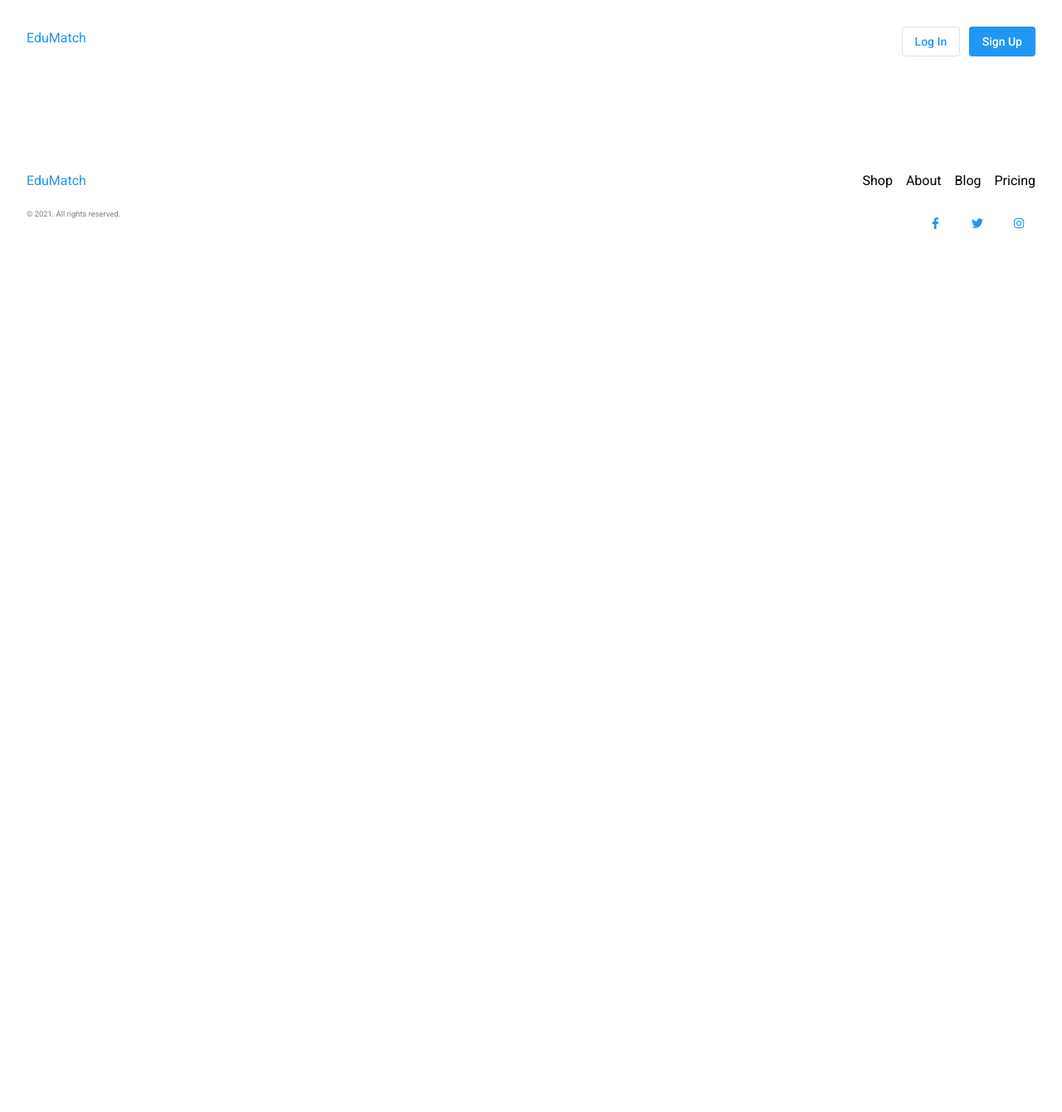
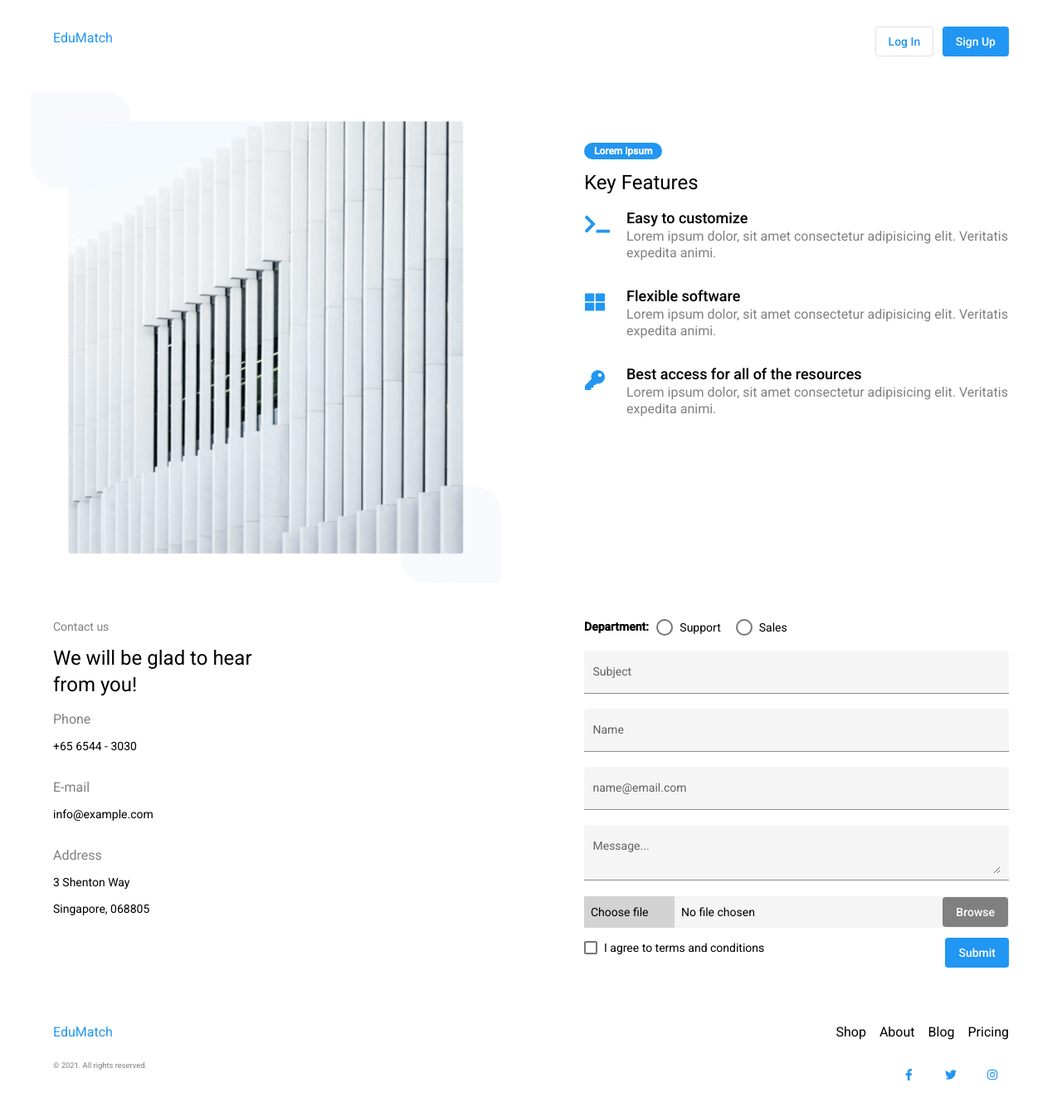
Before and after one commit to weekeat-tan/EduMatch, an Angular app: page /index in a window 1280 px wide. Shown: the top 1340 px of the page at 83% size. Before the commit the page ends 800 px from the top, so only its background shows below. Built offline with nearby package versions, Linux system fonts and the light colour scheme.

Commit message:
Completed EduMatch project

```diff
--- a/src/app/app.component.css
+++ b/src/app/app.component.css
@@ -18,8 +18,10 @@ h6 {
 }
 
 footer {
-    padding: 32px;
-    margin-top: 64px;
+    padding-left: 64px;
+    padding-right: 64px;
+    padding-top: 64px;
+    padding-bottom: 32px;
 }
 
 .content {
--- a/src/app/app.module.ts
+++ b/src/app/app.module.ts
@@ -4,12 +4,15 @@ import { BrowserModule } from '@angular/platform-browser';
 import { BrowserAnimationsModule } from '@angular/platform-browser/animations';
 import { HttpClientModule } from '@angular/common/http';
 
+import { MatBadgeModule } from '@angular/material/badge';
 import { MatButtonModule } from '@angular/material/button';
 import { MatCardModule } from '@angular/material/card';
+import { MatCheckboxModule } from '@angular/material/checkbox';
 import { MatFormFieldModule, MAT_FORM_FIELD_DEFAULT_OPTIONS } from '@angular/material/form-field';
 import { MatGridListModule } from '@angular/material/grid-list';
 import { MatIconModule } from '@angular/material/icon';
 import { MatInputModule } from '@angular/material/input';
+import { MatRadioModule } from '@angular/material/radio';
 import { MatToolbarModule } from '@angular/material/toolbar';
 
 import { FontAwesomeModule } from '@fortawesome/angular-fontawesome';
@@ -34,12 +37,15 @@ import { SignUpComponent } from './screens/sign-up/sign-up.component';
     BrowserAnimationsModule,
     FormsModule,
     HttpClientModule,
+    MatBadgeModule,
     MatButtonModule,
     MatCardModule,
+    MatCheckboxModule,
     MatFormFieldModule,
     MatGridListModule,
     MatIconModule,
     MatInputModule,
+    MatRadioModule,
     MatToolbarModule,
     FontAwesomeModule
   ],
--- a/src/app/routers/app-routing.module.ts
+++ b/src/app/routers/app-routing.module.ts
@@ -13,8 +13,7 @@ const routes: Routes = [
   },
   {
     path: 'index',
-    component: IndexComponent,
-    canActivate: [AuthGuard]
+    component: IndexComponent
   },
   {
     path: 'sign_in',
--- a/src/app/screens/index/index.component.css
+++ b/src/app/screens/index/index.component.css
@@ -1,15 +1,113 @@
 a {
     color: #2196F3;
     text-decoration: none;
+}
+
+h1 {
+    font-weight: bold;
+    margin-bottom: 42px;
 }
 
 h3 {
     font-weight: bold;
 }
 
+table {
+    border-spacing: 0;
+}
+
+#top-content .left-body {
+    text-align: center;
+}
+
+#bottom-content {
+    margin-top: 32px;
+}
+
+#top-content .right-body, #bottom-content .left-body, #bottom-content .right-body {
+    margin-left: 64px;
+    margin-right: 64px;
+}
+
+.feature-content, .contact-info {
+    margin-bottom: 30px;
+}
+
+.feature-content .feature-row {
+    vertical-align: top;
+}
+
+.feature-icon-container {
+    padding-top: 6px;
+    width: 48px;
+    font-size: 24px;
+}
+
+.feature-icon {
+    color: #2196F3;
+}
+
+.feature-title {
+    font-size: 18px;
+    font-weight: 500;
+}
+
+.feature-description, .contact-header {
+    font-size: 16px;
+    color: grey;
+}
+
+.mat-radio-button {
+    margin: 0px 12px 18px 6px;
+}
+
 #top-bar {
-    padding: 32px;
+    padding-top: 32px;
+    padding-bottom: 32px;
+    padding-left: 64px;
+    padding-right: 64px;
     display: flex;
     flex-direction: row;
     justify-content: space-between;
 }
+
+#landing-content {
+    padding: 16px;
+}
+
+#features-content {
+    margin-top: 64px;
+}
+
+#features-content #features-label {
+    background-color: #2196F3;
+    width: fit-content;
+    font-size: 12px;
+    padding-left: 12px;
+    padding-right: 12px;
+    color: white;
+    font-weight: bold;
+    border-radius: 12px;
+}
+
+@media screen and (min-width: 0px) and (max-width: 1024px) {
+    .vertical-divider {
+        width: 100%;
+    }
+
+    #building {
+        display: none;
+    }
+
+    #features-content {
+        margin-top: 0;
+    }
+
+    #bottom-content {
+        margin-top: 0;
+    }
+
+    #bottom-content .left-body, #bottom-content .right-body {
+        margin-top: 48px;
+    }
+}
--- a/src/app/screens/index/index.component.html
+++ b/src/app/screens/index/index.component.html
@@ -14,14 +14,157 @@
     </div>
 
     <div *ngIf="isLogin">
-        Welcome, {{userEmail}} ({{userId}})!
-
+        <span style="font-weight: bold;">Welcome</span>, {{userEmail}} [{{userId}}]
+        &nbsp;&nbsp;
         <button mat-stroked-button color="primary" (click)="signOut()">
             Log Out
         </button>
     </div>
 </div>
 
-<div>
+<div id="top-content">
+    <div class="vertical-divider left">
+        <div class="left-body">
+            <img id="building" src="../../assets/building.png" alt="HackerTrail" width="576px" height="600px" />
+        </div>
+    </div>
 
+    <div class="vertical-divider right">
+        <div class="right-body">
+
+            <div id="features-content">
+                <p id="features-label">Lorem ipsum</p>
+                <h1 class="mat-h1">Key Features</h1>
+
+                <table class="feature-content">
+                    <tr class="feature-row">
+                        <td class="feature-icon-container" rowspan="2">
+                            <fa-icon class="feature-icon" [icon]="faTerminal"></fa-icon>
+                        </td>
+                        <td class="feature-title">Easy to customize</td>
+                    </tr>
+                    <tr>
+                        <td class="feature-description">
+                            Lorem ipsum dolor, sit amet consectetur adipisicing elit.
+                            Veritatis expedita animi.
+                        </td>
+                    </tr>
+                </table>
+
+                <table class="feature-content">
+                    <tr class="feature-row">
+                        <td class="feature-icon-container" rowspan="2">
+                            <fa-icon class="feature-icon" [icon]="faThLarge"></fa-icon>
+                        </td>
+                        <td class="feature-title">Flexible software</td>
+                    </tr>
+                    <tr>
+                        <td class="feature-description">
+                            Lorem ipsum dolor, sit amet consectetur adipisicing elit.
+                            Veritatis expedita animi.
+                        </td>
+                    </tr>
+                </table>
+
+                <table class="feature-content">
+                    <tr class="feature-row">
+                        <td class="feature-icon-container" rowspan="2">
+                            <fa-icon class="feature-icon" [icon]="faKey"></fa-icon>
+                        </td>
+                        <td class="feature-title">Best access for all of the resources</td>
+                    </tr>
+                    <tr>
+                        <td class="feature-description">
+                            Lorem ipsum dolor, sit amet consectetur adipisicing elit.
+                            Veritatis expedita animi.
+                        </td>
+                    </tr>
+                </table>
+            </div>
+        </div>
+    </div>
 </div>
+
+<div style="clear: both;"></div>
+
+<div id="bottom-content">
+    <div class="vertical-divider left">
+        <div class="left-body">
+            <p style="color: grey;">Contact us</p>
+            <h1 class="mat-h1" style="width: 250px;">We will be glad to hear from you!</h1>
+
+            <p class="contact-header">Phone</p>
+            <p class="contact-info">+65 6544 - 3030</p>
+
+            <p class="contact-header">E-mail</p>
+            <p class="contact-info">info@example.com</p>
+
+            <p class="contact-header">Address</p>
+            <p>3 Shenton Way</p>
+            <p>Singapore, 068805</p>
+        </div>
+    </div>
+
+    <div class="vertical-divider right">
+        <div class="right-body">
+            <form id="contact-form" #contactForm="ngForm">
+                <div>
+                    <label style="font-weight: bold;">Department: </label>
+                    <mat-radio-group>
+                        <mat-radio-button value="support">Support</mat-radio-button>
+                        <mat-radio-button value="sales">Sales</mat-radio-button>
+                    </mat-radio-group>
+                </div>
+
+                <mat-form-field color="accent" appearance="fill" style='width: 100%;'>
+                    <mat-label>Subject</mat-label>
+                    <input id="subject" name="subject" type="text" matInput placeholder="Subject">
+                </mat-form-field>
+
+                <mat-form-field color="accent" appearance="fill" style='width: 100%;'>
+                    <mat-label>Name</mat-label>
+                    <input id="name" name="name" type="text" matInput placeholder="Name">
+                </mat-form-field>
+
+                <mat-form-field color="accent" appearance="fill" style='width: 100%;'>
+                    <mat-label>name@email.com</mat-label>
+                    <input id="email" name="email" type="email" matInput placeholder="Email">
+                </mat-form-field>
+
+                <mat-form-field color="accent" appearance="fill" style="width: 100%;">
+                    <mat-label>Message...</mat-label>
+                    <textarea id="message" name="message" matInput placeholder="Message"></textarea>
+                </mat-form-field>
+
+                <table style="background-color: whitesmoke; width: 100%;" (click)="fileInput.click()">
+                    <input #fileInput hidden="true" type="file" (change)="handleFileInput($event.target.files)" />
+                    <tr>
+                        <td style="width: 100px; padding-left: 8px; background-color: lightgrey;">
+                            Choose file
+                        </td>
+                        <td style="padding-left: 8px;">{{fileName}}</td>
+                        <td>
+                            <button class="right" mat-flat-button style="background-color: grey; color: white;">
+                                Browse
+                            </button>
+                        </td>
+                    </tr>
+                </table>
+
+                <div style="clear: both;"></div>
+
+                <div style="margin-top: 12px">
+                    <mat-checkbox id="terms-conditions" class="left" name="terms-conditions" color="accent">
+                        I agree to terms and conditions
+                    </mat-checkbox>
+
+                    <button class="right" mat-flat-button color="primary">Submit</button>
+                </div>
+
+            </form>
+
+        </div>
+    </div>
+</div>
+
+<div style="clear: both;"></div>
--- a/src/app/screens/index/index.component.ts
+++ b/src/app/screens/index/index.component.ts
@@ -1,4 +1,5 @@
 import { Component, OnInit } from '@angular/core';
+import { IconDefinition, faKey, faTerminal, faThLarge } from '@fortawesome/free-solid-svg-icons';
 
 import { SessionService } from '../../services/session.service';
 import { UserService } from '../../services/user.service';
@@ -9,13 +10,22 @@ import { UserService } from '../../services/user.service';
   styleUrls: ['./index.component.css']
 })
 export class IndexComponent implements OnInit {
+  faTerminal: IconDefinition = faTerminal;
+  faThLarge: IconDefinition = faThLarge;
+  faKey: IconDefinition = faKey;
+
   isLogin: boolean;
   authToken: string;
 
   userEmail: string;
   userId: string;
 
-  constructor(private sessionService: SessionService, private userService: UserService) { }
+  // fileToUpload: File;
+  fileName: string;
+
+  constructor(private sessionService: SessionService, private userService: UserService) {
+    this.fileName = "No file chosen";
+  }
 
   ngOnInit(): void {
     this.isLogin = this.sessionService.getIsLogin();
@@ -47,4 +57,8 @@ export class IndexComponent implements OnInit {
     this.sessionService.setToken("");
     this.authToken = "";
   }
+
+  handleFileInput(files: FileList): void {
+    this.fileName = files.item(0).name;
+  }
 }
--- a/src/app/screens/sign-up/sign-up.component.css
+++ b/src/app/screens/sign-up/sign-up.component.css
@@ -11,25 +11,13 @@ h3 {
     color: grey;
 }
 
-.vertical-divider {
-    width: 50%;
-}
-
-.left {
-    float: left;
-}
-
 .left-body {
-    padding-left: 32px;
-    padding-right: 32px;
-}
-
-.right {
-    float: right;
+    padding-top: 32px;
+    padding-left: 64px;
+    padding-right: 64px;
 }
 
 #top-bar {
-    padding: 32px;
     display: flex;
     flex-direction: row;
     justify-content: space-between;
--- a/src/styles.css
+++ b/src/styles.css
@@ -12,6 +12,18 @@ body {
     padding-right: 32px; */
 }
 
+.vertical-divider {
+    width: 50%;
+}
+
+.left {
+    float: left;
+}
+
+.right {
+    float: right;
+}
+
 .response-message {
     margin-top: 16px;
 }
```
Also changed, not shown: src/app/app.component.html (+4 -4 lines), src/app/screens/sign-up/sign-up.component.html (+4 -3 lines).
